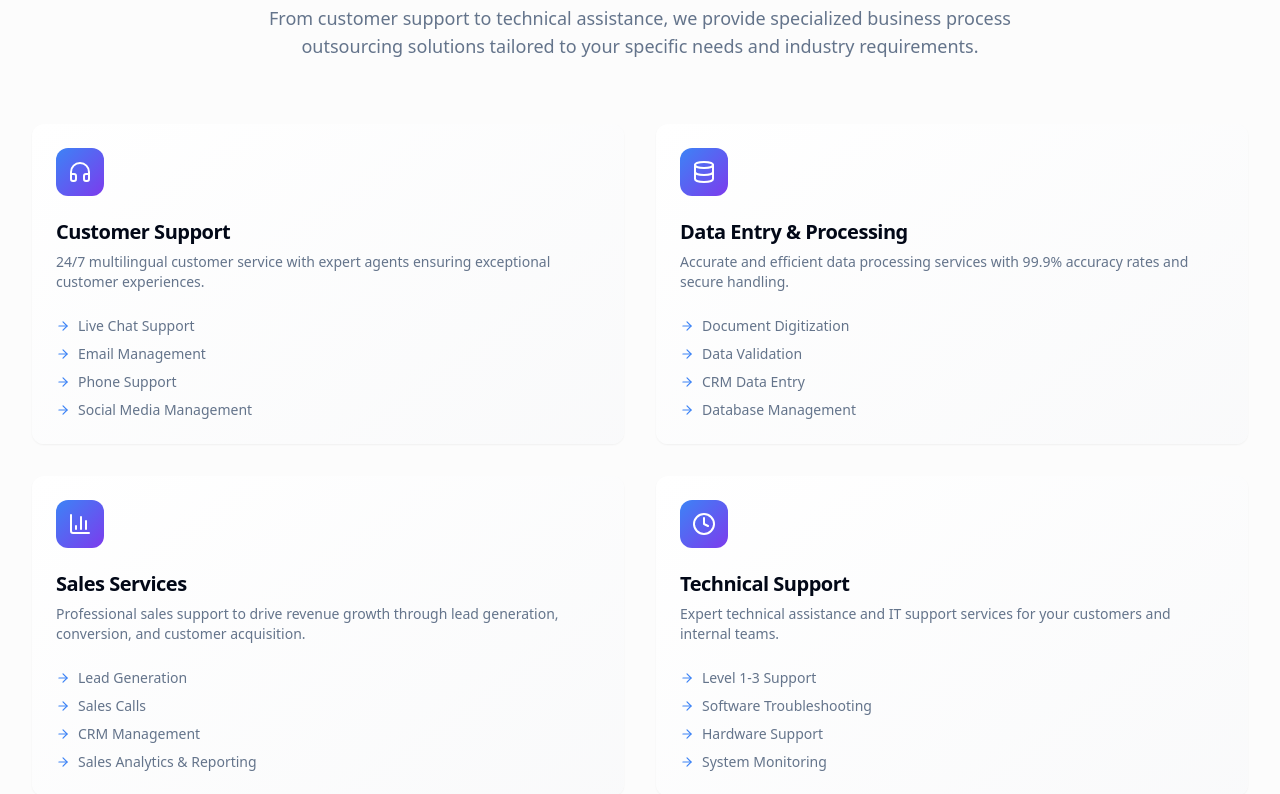
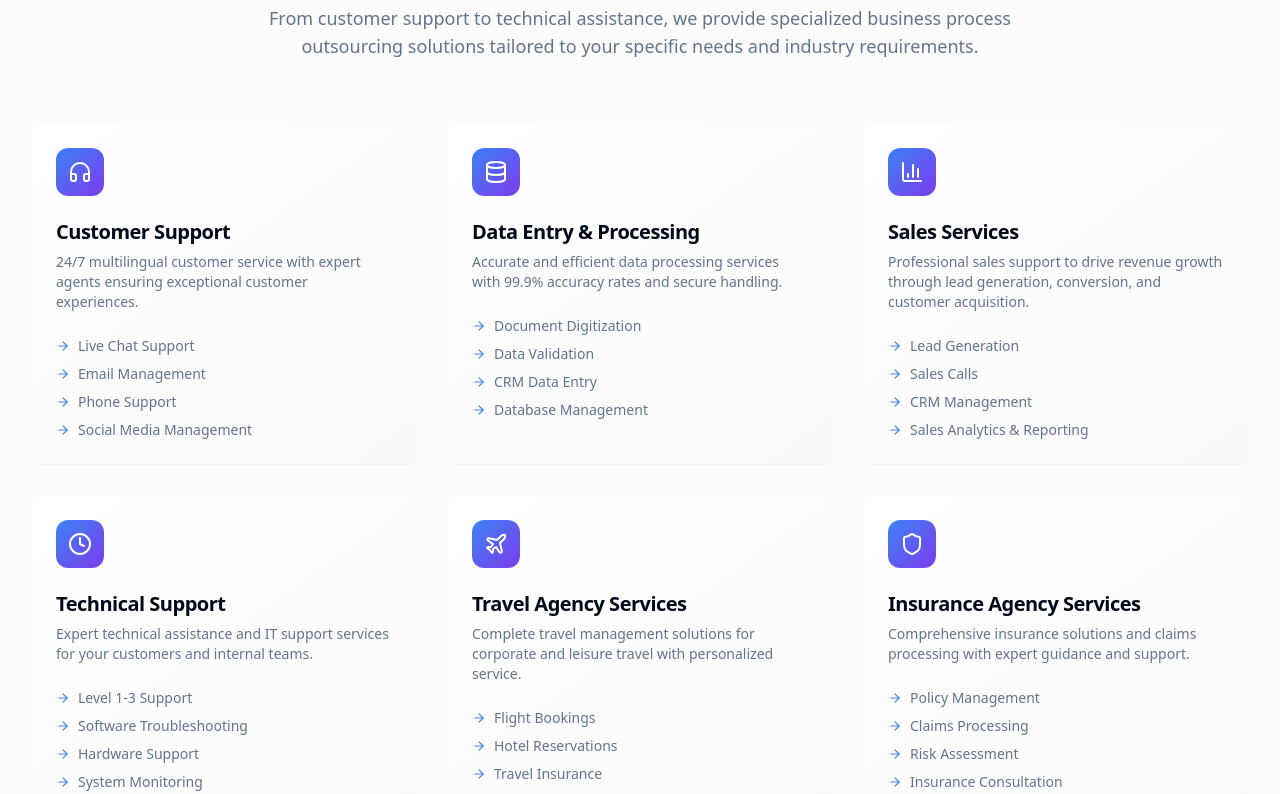
Before and after one commit to pranav6102001/kasvio-tech-spark, a React (Vite) app: page / in a window 1280 px wide. Shown: the part 1000-1794 px from the top of the page. Built offline with nearby package versions, Linux system fonts and the light colour scheme.

Commit message:
Add travel and insurance services

```diff
--- a/src/components/Services.tsx
+++ b/src/components/Services.tsx
@@ -6,7 +6,11 @@ import {
   BarChart3,
   Clock,
   Shield,
-  ArrowRight
+  ArrowRight,
+  MapPin,
+  Plane,
+  Building2,
+  FileText
 } from "lucide-react";
 
 const Services = () => {
@@ -34,6 +38,18 @@ const Services = () => {
       title: "Technical Support",
       description: "Expert technical assistance and IT support services for your customers and internal teams.",
       features: ["Level 1-3 Support", "Software Troubleshooting", "Hardware Support", "System Monitoring"]
+    },
+    {
+      icon: Plane,
+      title: "Travel Agency Services",
+      description: "Complete travel management solutions for corporate and leisure travel with personalized service.",
+      features: ["Flight Bookings", "Hotel Reservations", "Travel Insurance", "Visa Assistance", "Tour Packages"]
+    },
+    {
+      icon: Shield,
+      title: "Insurance Agency Services",
+      description: "Comprehensive insurance solutions and claims processing with expert guidance and support.",
+      features: ["Policy Management", "Claims Processing", "Risk Assessment", "Insurance Consultation", "Documentation Support"]
     }
   ];
 
@@ -53,7 +69,7 @@ const Services = () => {
           </p>
         </div>
 
-        <div className="grid md:grid-cols-2 gap-8">
+        <div className="grid md:grid-cols-2 lg:grid-cols-3 gap-8">
           {services.map((service, index) => (
             <Card
               key={index}
```
